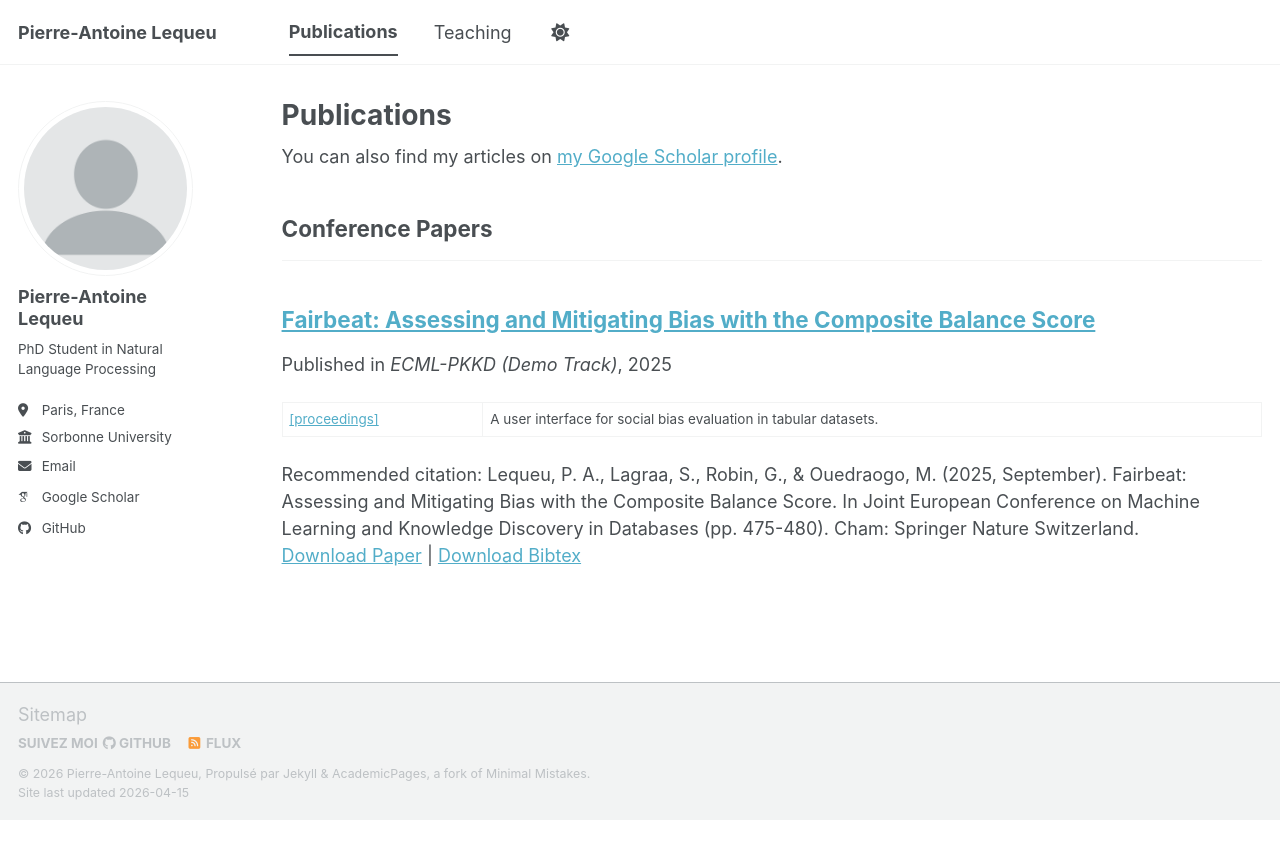
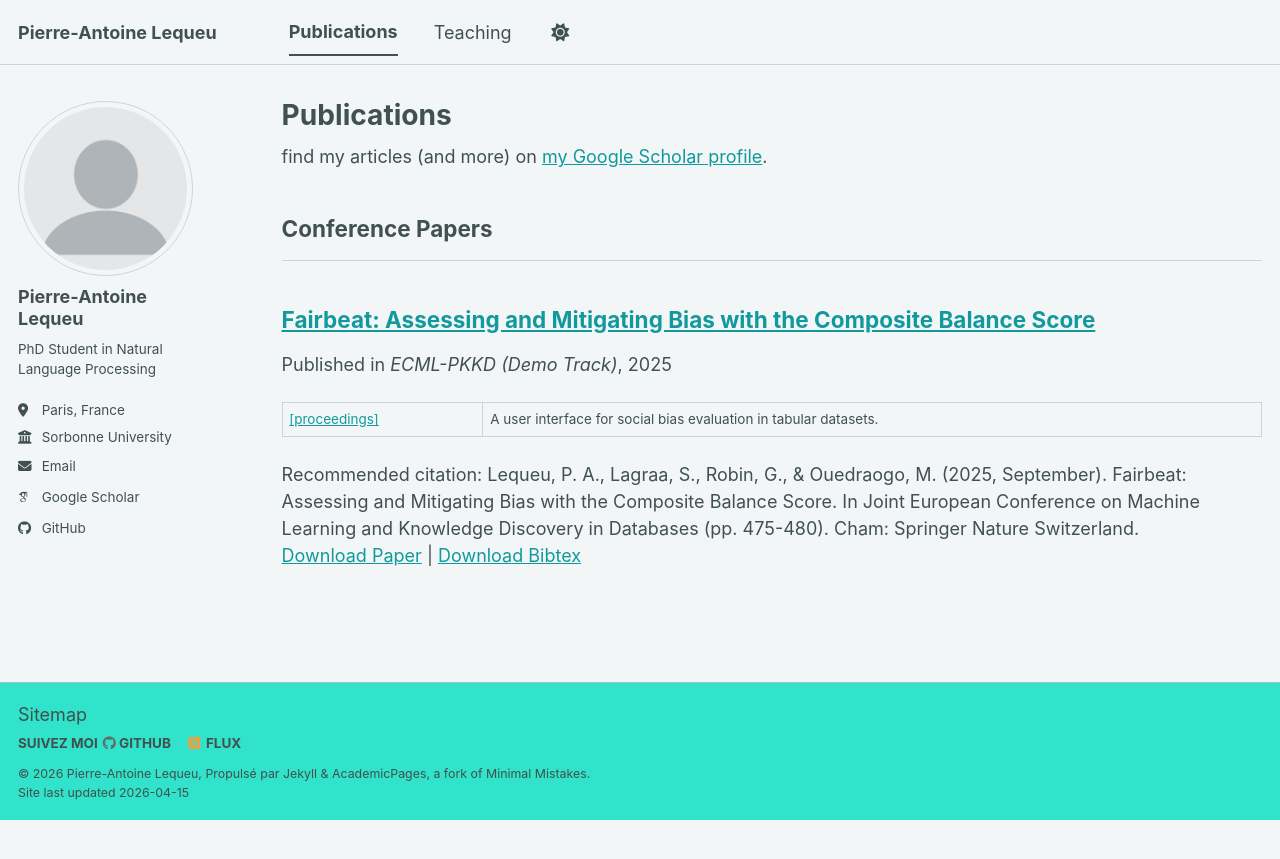
Before and after one commit to PALequeu/palequeu.github.io, a Jekyll site: the page built from _pages/publications.html, in a window 1280 px wide. Shown: the top 859 px of the page. Built offline with Jekyll 4.4.1, drawn with Linux system fonts in a browser that asks for light colours; some web fonts are replaced; a script bundle is joined from its source files by our own code; library files that are not in the unit come from our copies.

Commit message:
change theme

```diff
--- a/_config.yml
+++ b/_config.yml
@@ -8,7 +8,7 @@
 
 # Basic Site Settings
 locale                   : "fr-FR"
-site_theme               : "default" # The available themes options are "default", "air", "sunrise", "mint", "dirt" and "contrast"
+site_theme               : "mint" # The available themes options are "default", "air", "sunrise", "mint", "dirt" and "contrast"
 title                    : "Pierre-Antoine Lequeu"
 title_separator          : "-"
 name                     : &name "Pierre-Antoine Lequeu"
--- a/_pages/publications.html
+++ b/_pages/publications.html
@@ -6,7 +6,7 @@ author_profile: true
 ---
 
 {% if site.author.googlescholar %}
-  <div class="wordwrap">You can also find my articles on <a href="{{site.author.googlescholar}}">my Google Scholar profile</a>.</div>
+  <div class="wordwrap">find my articles (and more) on <a href="{{site.author.googlescholar}}">my Google Scholar profile</a>.</div>
 {% endif %}
 
 {% include base_path %}
```
